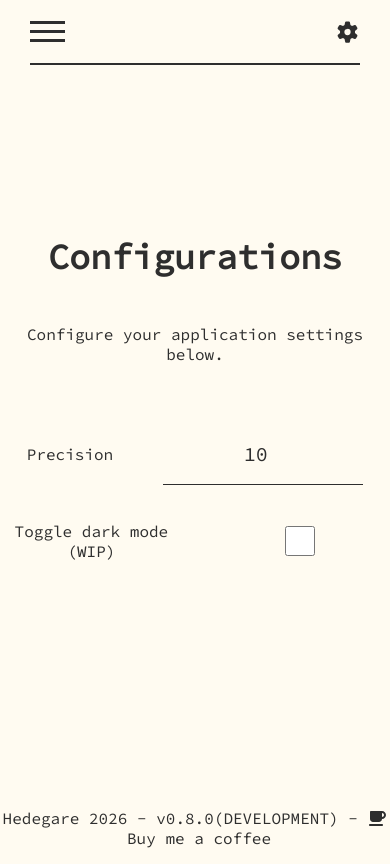
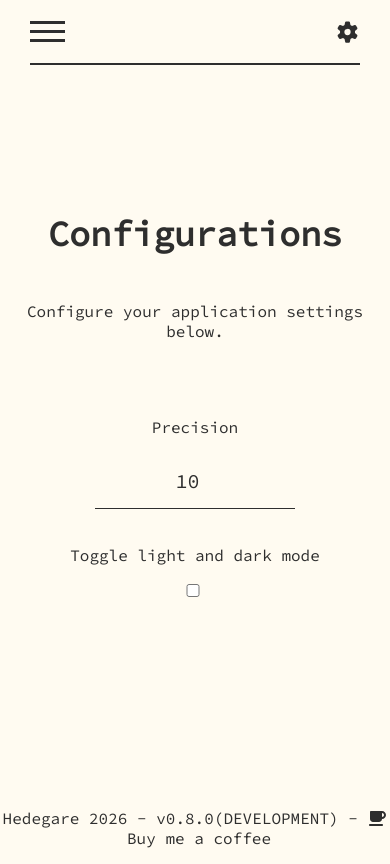
Before and after one commit to Hedevgare/conversion-tools, a Vue app: page /definitions in a window 390 px wide. Both pictures are taken after a click on the element 292 px from the left and 31 px from the top of the page. Built offline with nearby package versions, Linux system fonts and the light colour scheme.

Commit message:
style: Adjust config page to small screens

```diff
--- a/src/pages/Definitions.vue
+++ b/src/pages/Definitions.vue
@@ -22,12 +22,14 @@ export default {
 <template>
     <h1 class="title">Configurations</h1>
     <p class="margin-bottom-50">Configure your application settings below.</p>
-    <div class="flex flex-center margin-10">
-        <p class="padding-right-50">Precision</p>
-        <input class="input-definitions" type="number" v-model="precision" />
-    </div>
-    <div class="flex flex-center margin-10">
-        <p class="padding-right-50">Toggle dark mode (WIP)</p>
-        <input type="checkbox" v-model="darkmode" />
+    <div class="configurations-container">
+        <div class="configurations-item margin-10">
+            <p class="flex-1 text-right">Precision</p>
+            <input class="flex-1 input-definitions" type="number" v-model="precision" />
+        </div>
+        <div class="configurations-item margin-10">
+            <p class="flex-1 text-right">Toggle light and dark mode</p>
+            <input class="flex-1" type="checkbox" v-model="darkmode" />
+        </div>
     </div>
 </template>
--- a/src/styles/main.css
+++ b/src/styles/main.css
@@ -237,6 +237,19 @@ input:focus {
     color: var(--text);
 }
 
+.configurations-container {
+    display: flex;
+    align-items: center;
+    flex-direction: column;
+}
+
+.configurations-item {
+    display: flex;
+    justify-content: center;
+    align-items: center;
+    flex-direction: column;
+}
+
 .conversion-container {
     flex-direction: column;
 }
@@ -404,6 +417,15 @@ input:focus {
         flex-direction: column;
         margin: 0 40px;
     }
+
+    .configurations-item {
+        width: 600px;
+        flex-direction: row;
+    }
+
+    .configurations-item > p {
+        padding-right: 50px;
+    }
 }
 
 @media screen and (min-width: 500px) {
```
